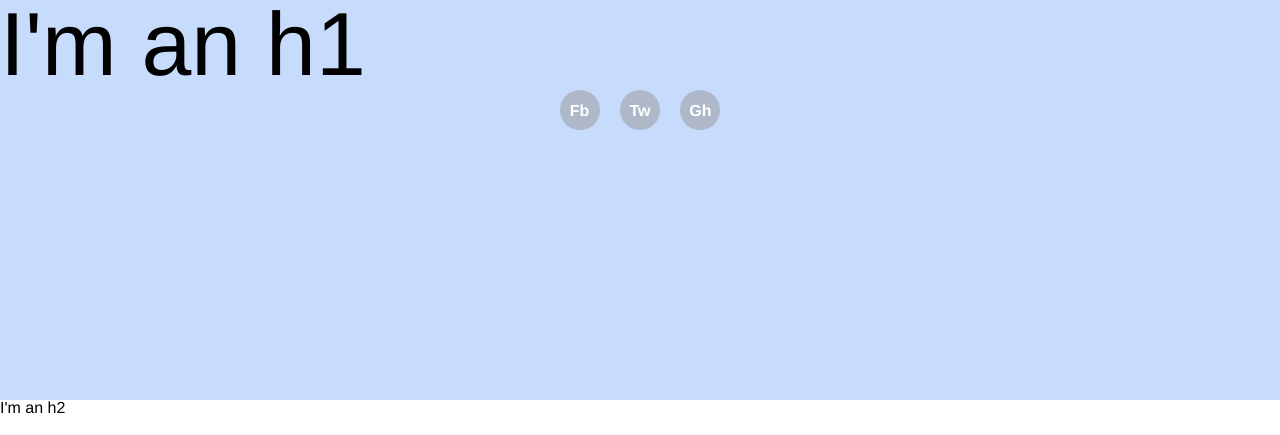
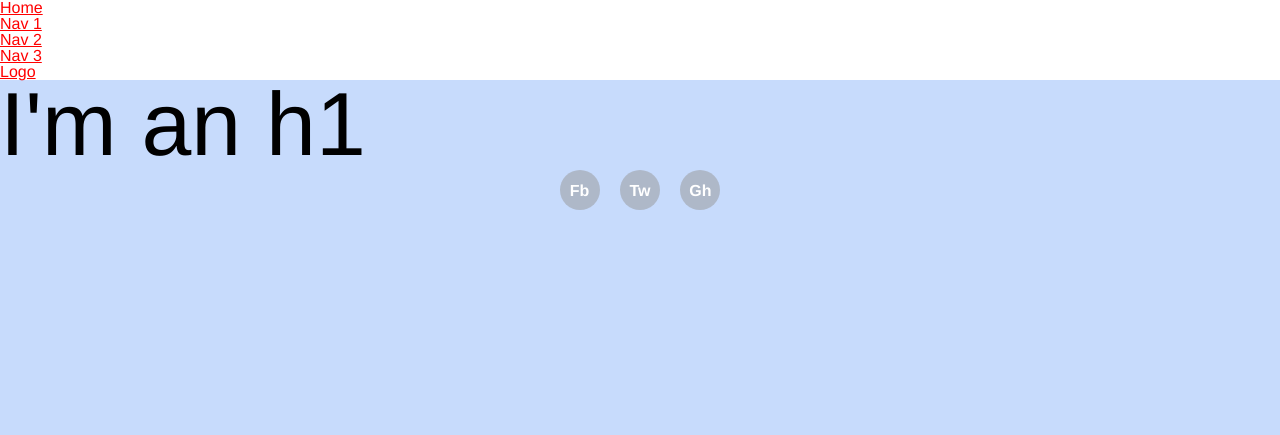
Before and after one commit to ndovu/ndovu.github.io, a plain HTML site: page _site/index.html in a window 1280 px wide. Shown: the top 435 px of the page. Drawn offline with Linux system fonts and the light colour scheme.

Commit message:
Add header navigation

```diff
--- a/_site/index.html
+++ b/_site/index.html
@@ -8,6 +8,17 @@
   </head>
 
   <body>
+    <header class="header">
+  <nav>
+    <ul class="header-nav">
+      <li><a href="/">Home</a></li>
+      <li><a href="#">Nav 1</a></li>
+      <li><a href="#">Nav 2</a></li>
+      <li><a href="#">Nav 3</a></li>
+    </ul>
+  </nav>
+  <a href="/" class="header-logo">Logo</a>
+</header>
     <div class="full-hero hero-home">
       <h1>I'm an h1</h1>
       <ul class="social-list">
```
Also changed, not shown: _includes/header.html (added, +11 -0 lines), _layouts/default.html (+1 -0 lines).
